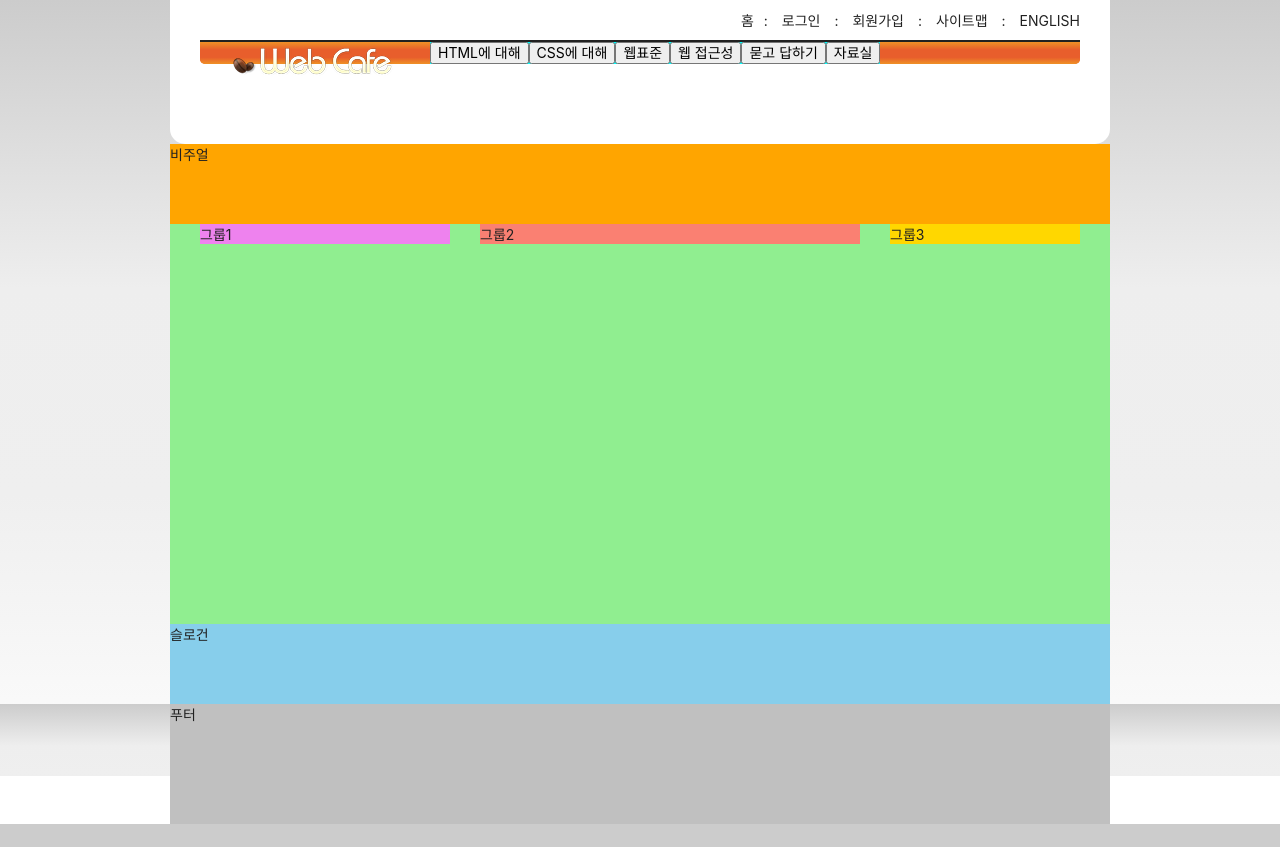
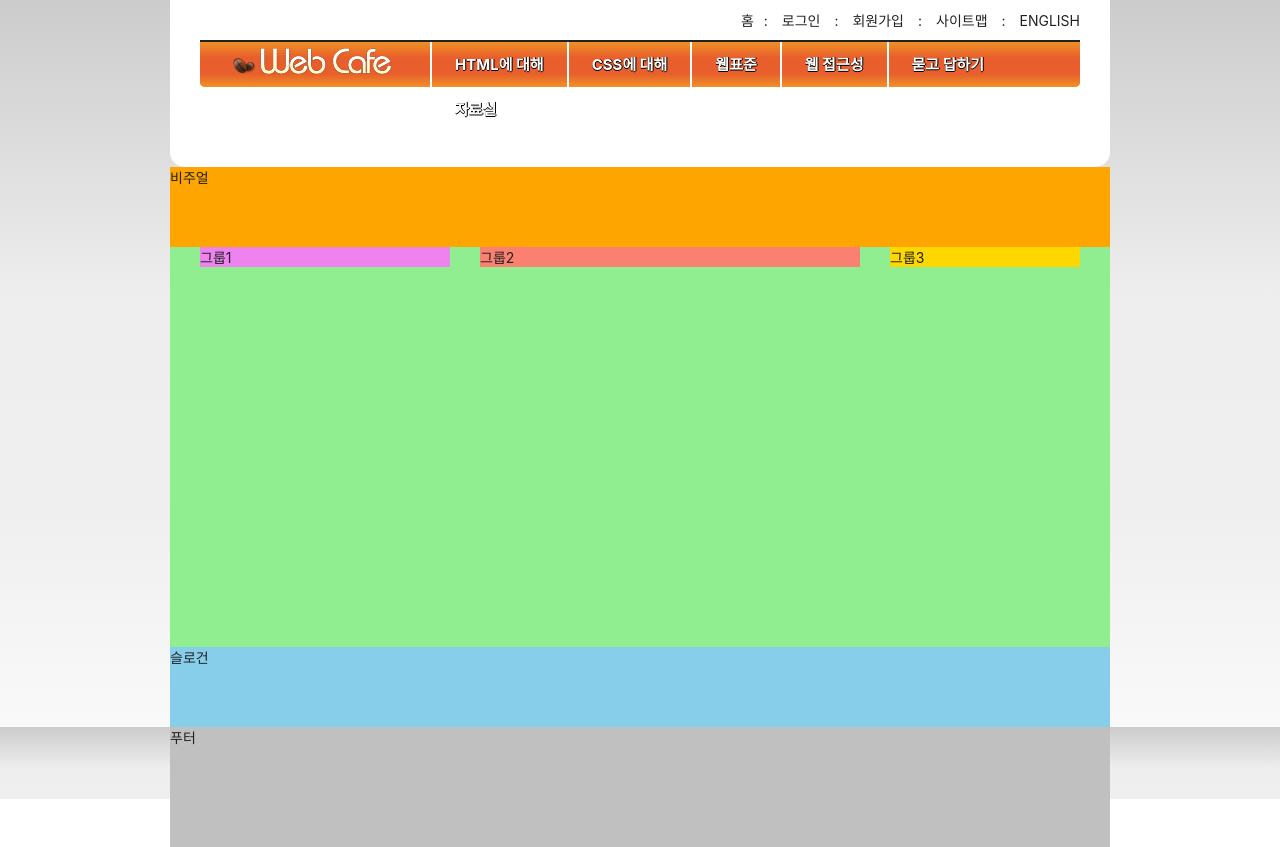
Before and after one commit to donghyeon413/html5, a plain HTML site: page index.html in a window 1280 px wide. Before the commit the page ends 824 px from the top, so only its background shows below. Drawn offline with Linux system fonts and the light colour scheme; a web font is replaced by a local one.

Commit message:
메인메뉴 1dep 디자인 완성

```diff
--- a/styles/style.css
+++ b/styles/style.css
@@ -109,16 +109,25 @@
       #ef9126 100%
     );
     border-radius: 0 0 5px 5px;
-    display: flow-root;
-    padding-left : 230px;
-}
-.menu-item:first-child{
-
+    /* display: flow-root; */
+    padding-left: 230px;
+    height: 47px;
 }
 
 .menu-item{
-  background-color: aqua;
+  border-left: 2px solid #fff;
   float: left;
+}
+
+.menu-button{
+  border:0;
+  background: transparent;
+  padding : 0 23px;
+  line-height: 45px;
+  font-size: 15px;
+  font-weight: 700;
+  color: #fff;
+  text-shadow: 1px 0px 0 #000, 0px 1px #000;
 }
 
 .sub-menu{
```
